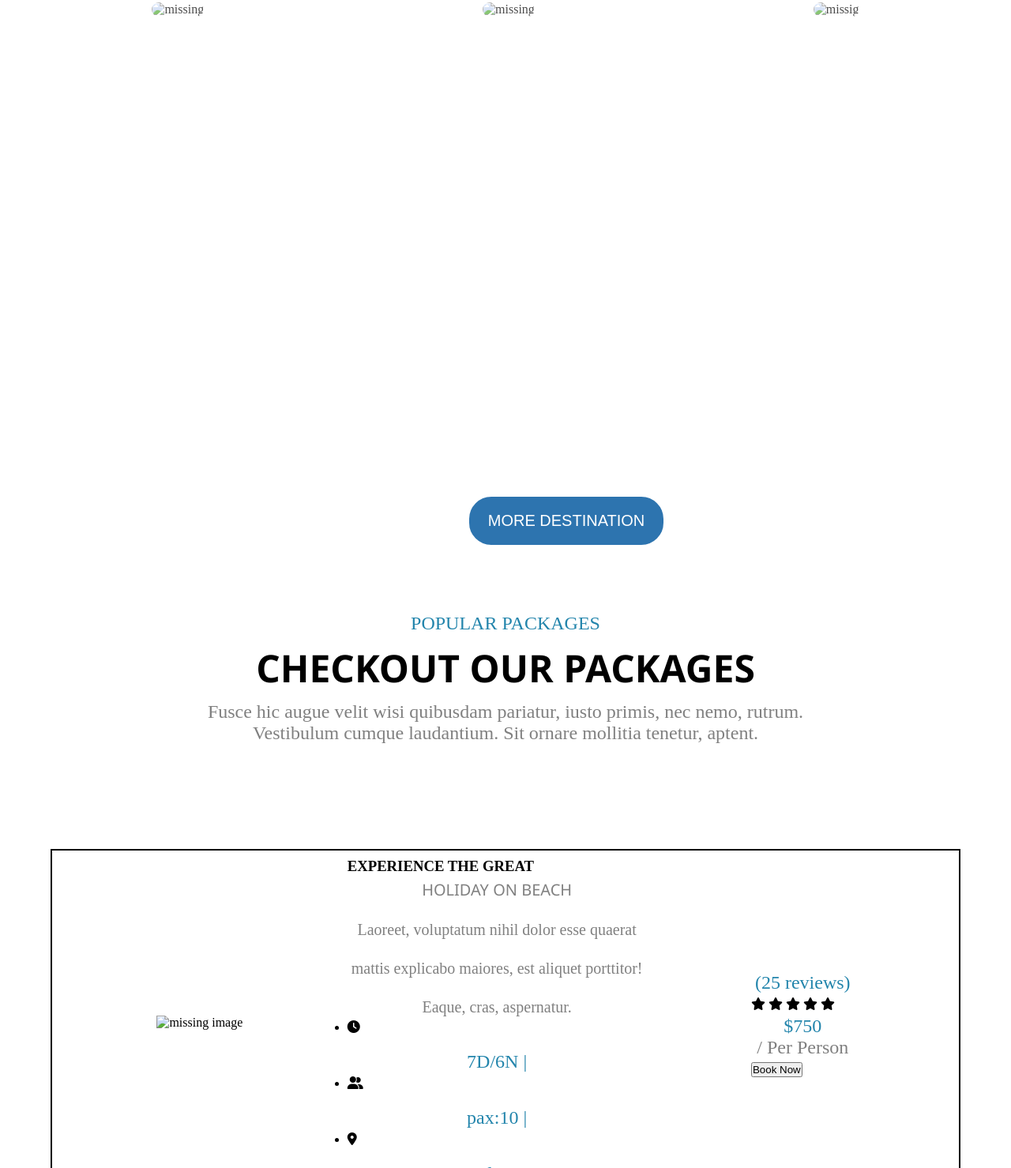
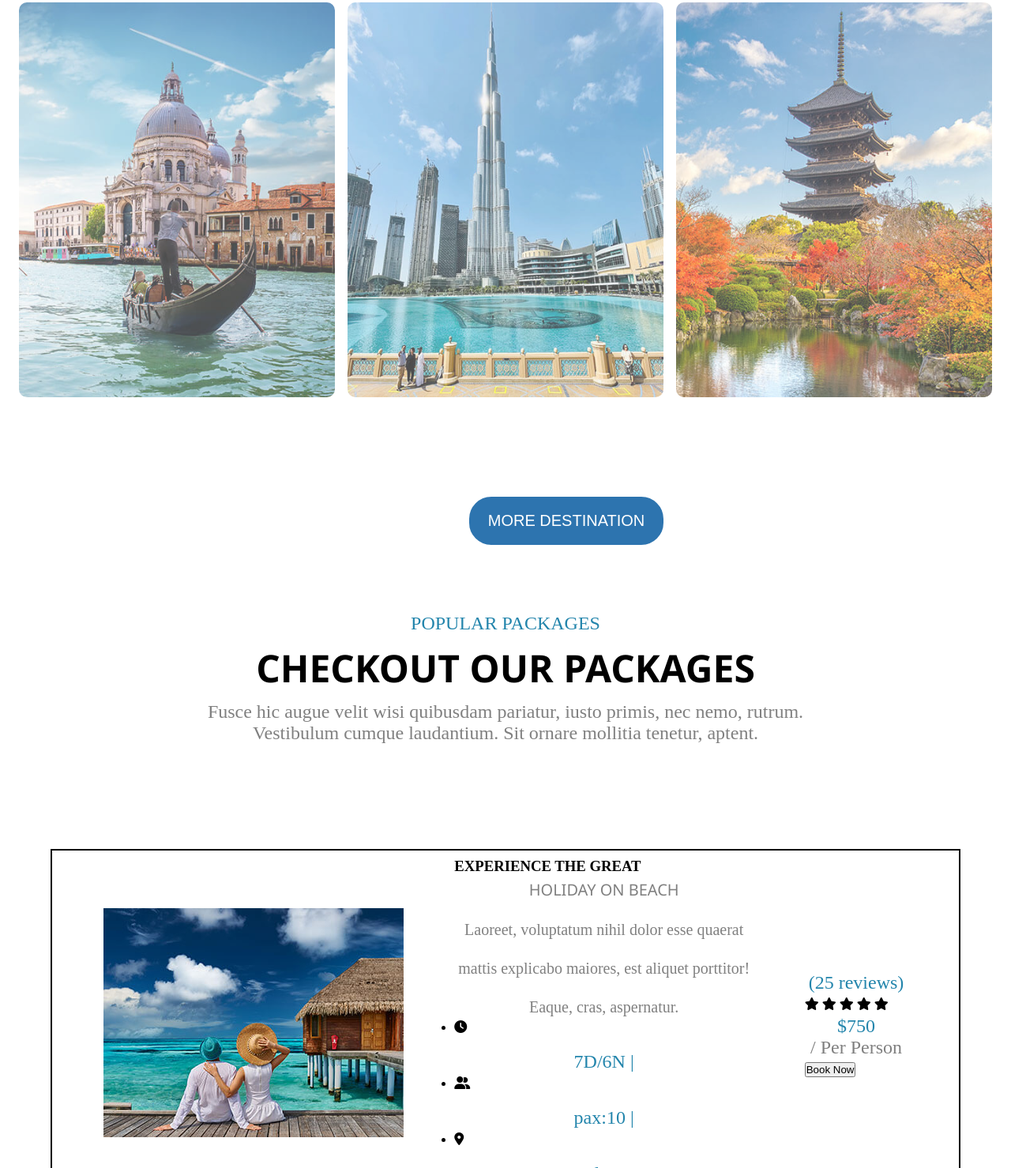
Before and after one commit to Tauqueer123manzar/Travel_agency, a plain HTML site: page index.html in a window 1280 px wide. Shown: the part 1321-2800 px from the top of the page at 79% size. Drawn offline with Linux system fonts and the light colour scheme.

Commit message:
Image Updated

```diff
--- a/index.html
+++ b/index.html
@@ -3,7 +3,7 @@
 <head>
     <meta charset="UTF-8">
     <meta name="viewport" content="width=device-width, initial-scale=1.0">
-    <link rel="icon" href="./travel logo 1.jpg">
+    <link rel="icon" href="./assests/travel logo 1.jpg">
     <title>Travel agency</title>
     <link rel="preconnect" href="https://fonts.googleapis.com">
     <link rel="preconnect" href="https://fonts.gstatic.com" crossorigin>
@@ -26,7 +26,7 @@
             <p>+91-7549200441</p>
           </div>
           <div class="header_img">
-            <img src="./logo-blue-removebg-preview.png" alt="missing">
+            <img src="./assests/logo-blue-removebg-preview.png" alt="missing">
           </div>
           <div class="search_bar">
             <i class="fa-sharp fa-solid fa-magnifying-glass"></i>
@@ -98,13 +98,13 @@
 
        <div class="BOX">
         <div class="box-1">
-          <img src="./popular-1.jpg" alt="missing">
+          <img src="./assests/popular-1.jpg" alt="missing">
         </div>
         <div class="box-2">
-          <img src="./popular-2.jpg" alt="missing">
+          <img src="./assests/popular-2.jpg" alt="missing">
         </div>
         <div class="box-3">
-          <img src="./popular-3.jpg" alt="missig">
+          <img src="./assests/popular-3.jpg" alt="missig">
         </div>
       </div>
       <div class="BUTTON3"><button>MORE DESTINATION</button></div>
@@ -119,7 +119,7 @@
 
          <div class="BOX-1">
              <div class="box1-1">
-                 <img src="./packege-1.jpg" alt="missing image">
+                 <img src="./assests/packege-1.jpg" alt="missing image">
                  <div class="text">
                   <h3>EXPERIENCE THE GREAT</h3>
                   <h1><span>HOLIDAY ON BEACH</span></h1>
@@ -166,7 +166,7 @@
                               <!-- BOX-2 -->
              <div class="BOX-2">
               <div class="box1-2">
-                <img src="./packege-2.jpg" alt="missing image">
+                <img src="./assests/packege-2.jpg" alt="missing image">
                 <div class="text">
                  <h3>EXPERIENCE THE GREAT</h3>
                  <h1><span>HOLIDAY ON BEACH</span></h1>
@@ -213,7 +213,7 @@
                                <!-- BOX-3 -->
              <div class="BOX-3">
               <div class="box1-3">
-                <img src="./packege-3.jpg" alt="missing image">
+                <img src="./assests/packege-3.jpg" alt="missing image">
                 <div class="text">
                  <h3>EXPERIENCE THE GREAT</h3>
                  <h1><span>HOLIDAY ON BEACH</span></h1>
--- a/style.css
+++ b/style.css
@@ -10,7 +10,7 @@
 .Hero_section{
     width: 100%;
     height: 100vh;
-    background-image: url("./hero-banner.jpg");
+    background-image: url("./assests/hero-banner.jpg");
     background-position: center;
     background-color: rgb(40, 38, 38);
     background-blend-mode: overlay;
```
